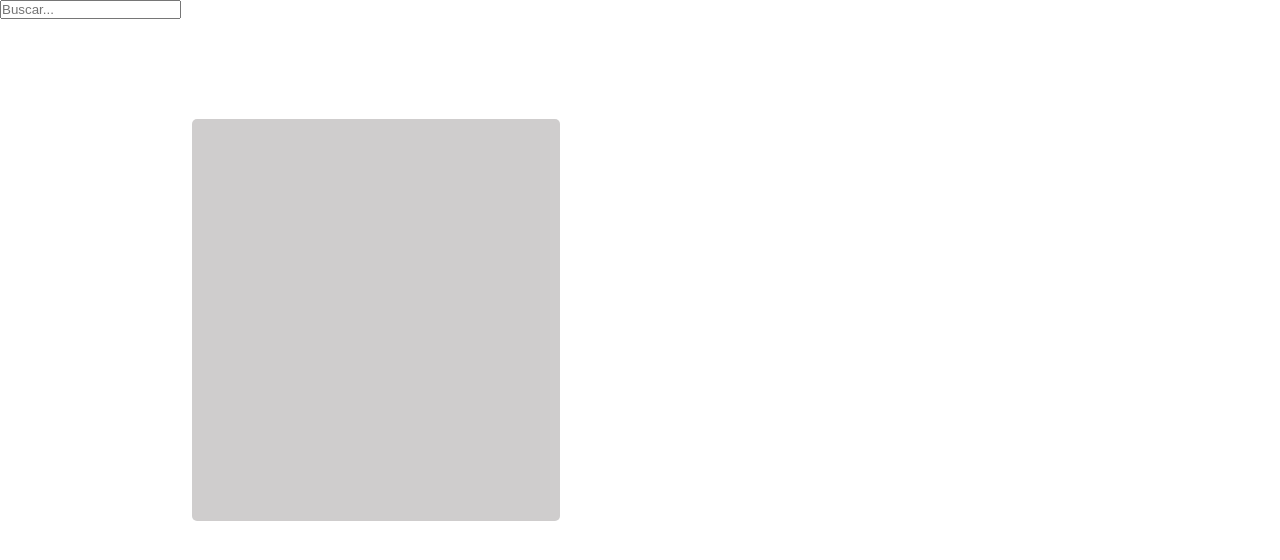
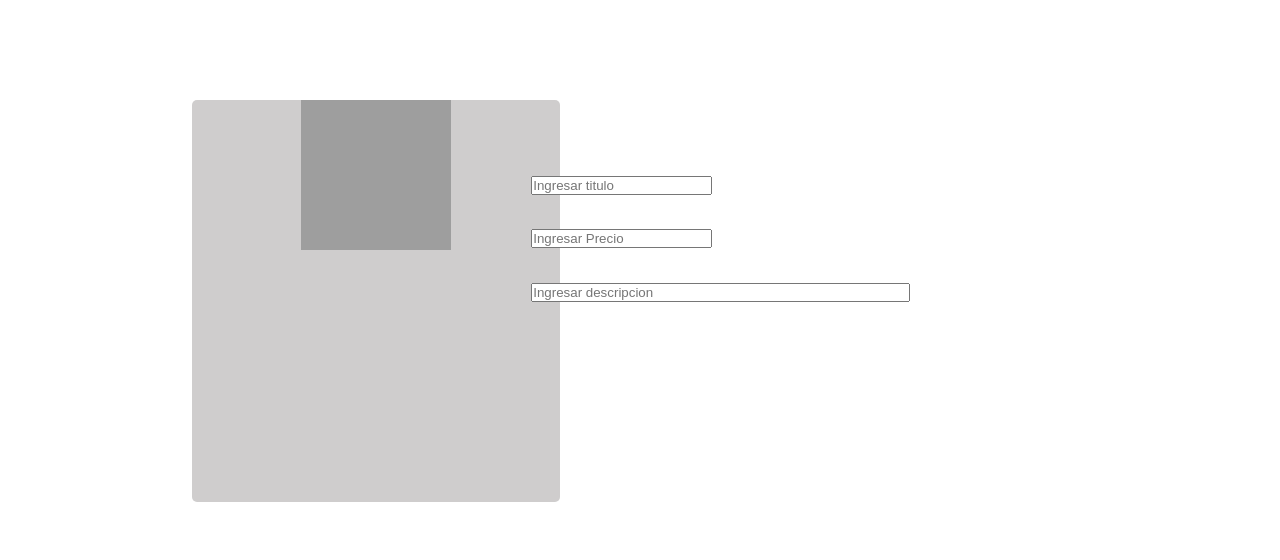
Before and after one commit to TomAlF16/PP, a PHP site: page /suibir.html in a window 1280 px wide; the page is wider, and only the part inside the window is pictured. Shown: the part 106-666 px from the top of that part. Run offline with PHP 8.4, Linux system fonts and the light colour scheme; grey boxes are pictures that could not be loaded.

Commit message:
fuck all of you

```diff
--- a/html/index y principal/index.html
+++ b/html/index y principal/index.html
@@ -3,7 +3,7 @@
 
 <head>
     <meta charset="UTF-8">
-    <link rel="stylesheet" href="./css/style.css">
+    <link rel="stylesheet" href="style.css">
     <meta name="viewport" content="width=device-width, initial-scale=1.0">
     <title>Biblioteca</title>
 </head>
--- a/html/subir archivo/style.css
+++ b/html/subir archivo/style.css
@@ -56,7 +56,7 @@ nav{
     border-radius: 5px;
     background-color: rgb(207,205,205,255);
     height: 402px;
-    text-align: center;
+
     width: 368px;
     margin-top: 100px;
 
--- a/html/subir archivo/suibir.html
+++ b/html/subir archivo/suibir.html
@@ -33,23 +33,34 @@
     </header>
 
     <main></main>
-<div>
-    <input type="text" placeholder="Buscar...">
-    <div style="margin-left: 15%;">
-
-        <div id="ParteGris2">
 
 
+    <div style="margin-left: 15%;">
+        <div id="ParteGris2">
+            <div style="text-align: center;">
+                <img src="https://cdn-icons-png.freepik.com/512/25/25666.png" width="150" height="150" style="margin-bottom: 20%;">
+            </div>
+        </div>
+    </div>
+    <div style="margin-left: 10%; margin-top: 6%;">
+    <div style="margin-left: 35%; margin-top: -35%;">
+        <input type="text" placeholder="Ingresar titulo">
+    </div>
+    <div style="margin-left: 35%; margin-top: 3%;">
+        <input type="text" placeholder="Ingresar Precio">
+        </div>
 
-
-
-
+        <div style="margin-left: 35%; margin-top: 3%;">
+            <input type="text" placeholder="Ingresar descripcion" style="width: 50%; height:50%;">
+            </div>
 
 
 
     </div>
 
-</div>
+
+
+
 
 
 
```
Also changed, not shown: html/subir archivo/Sin título.png (added).
